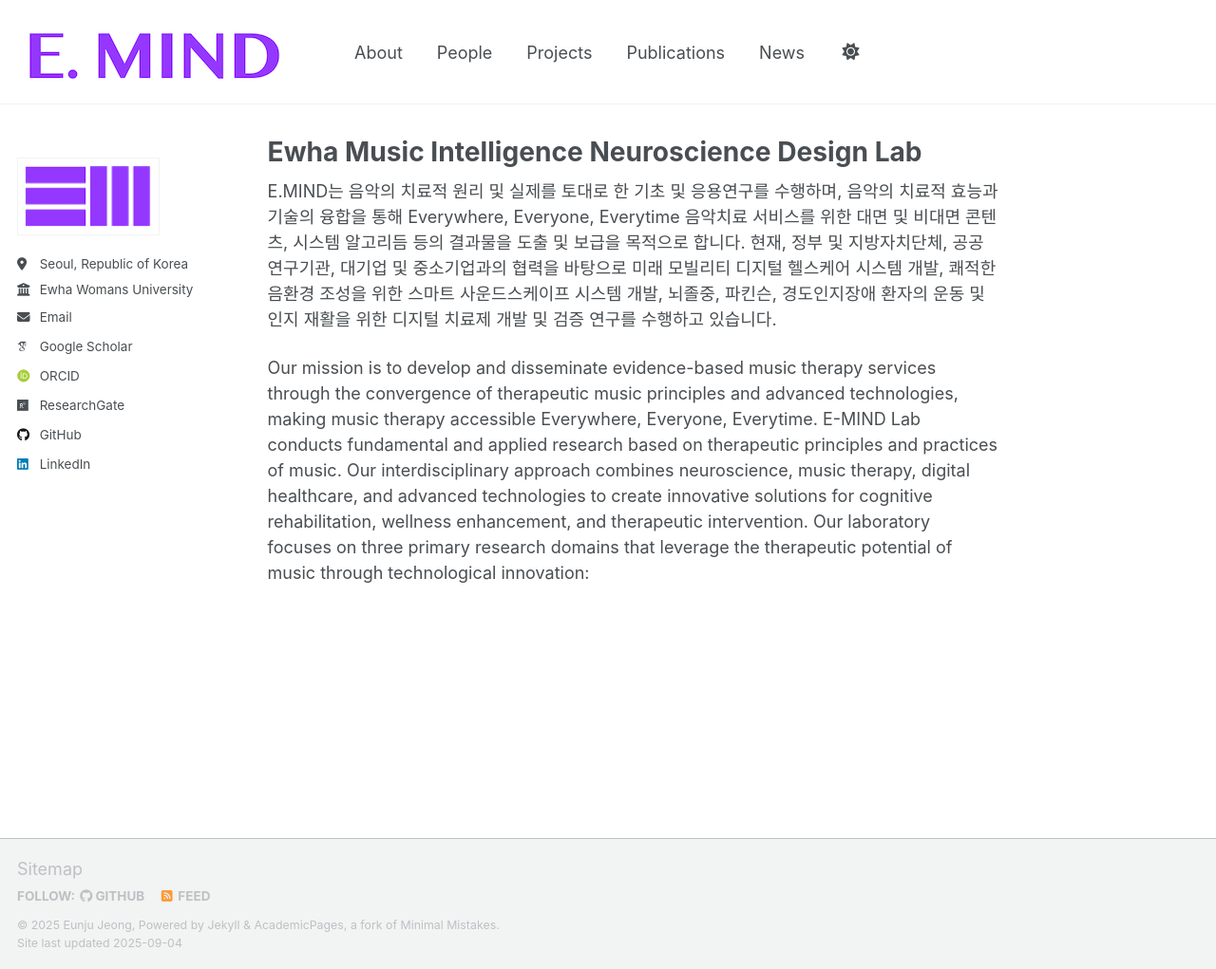
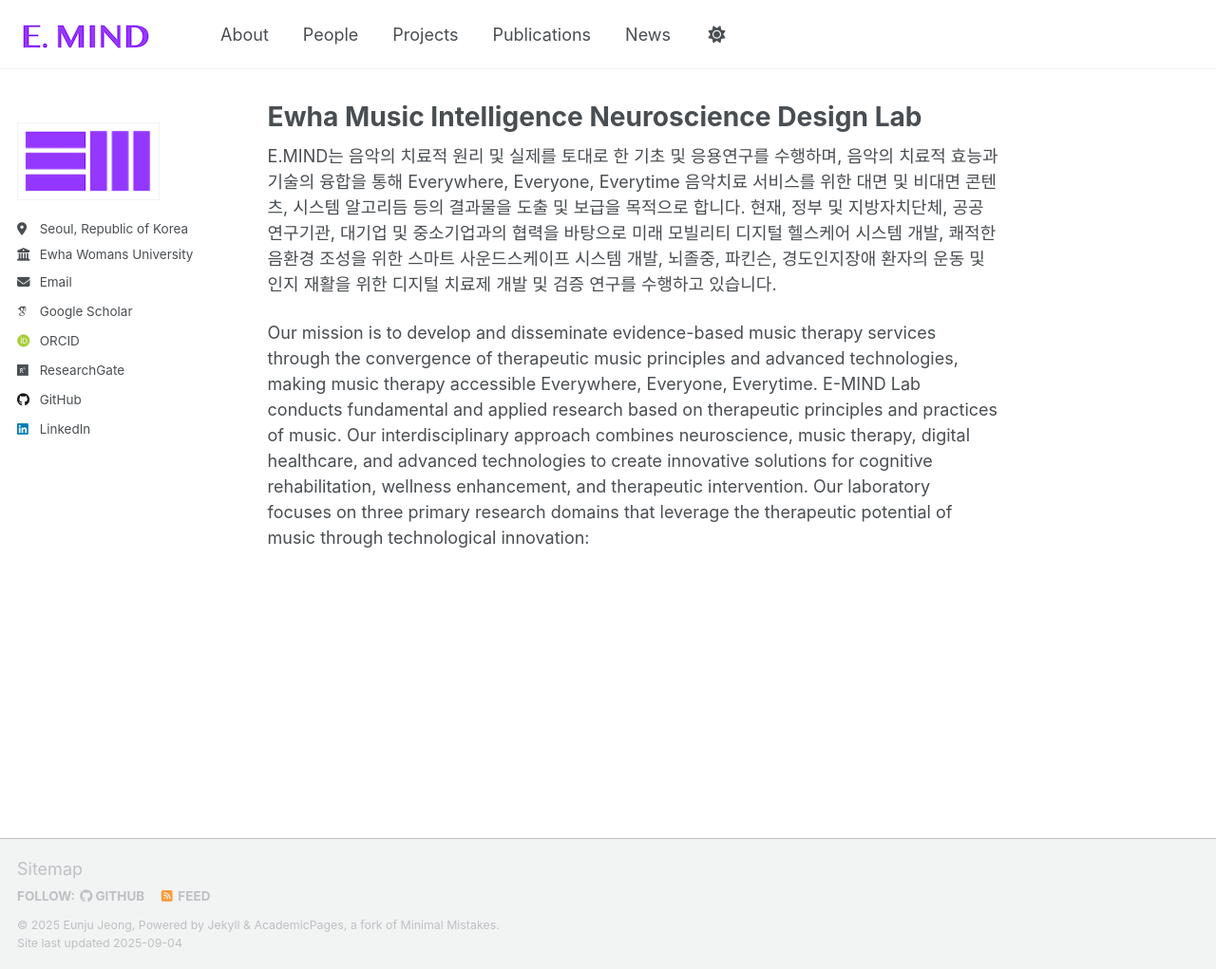
Before and after one commit to eunjujeong/E.MIND, a Jekyll site: the page built from _pages/about.md, in a window 1280 px wide and 1021 px high. Shown: the whole window at 95% size. Built offline with Jekyll 4.4.1, drawn with Linux system fonts in a browser that asks for light colours; some web fonts are replaced; a script that is not in the unit is left out.

Commit message:
Update masthead.html

```diff
--- a/_includes/masthead.html
+++ b/_includes/masthead.html
@@ -6,7 +6,7 @@
       <nav id="site-nav" class="greedy-nav">
         <button><div class="navicon"></div></button>
         <ul class="visible-links">
-          <li class="masthead__menu-item masthead__menu-item--lg persist"><a href="{{ base_path }}/"><img src="{{ base_path }}/images/logo4.png" alt="E-MIND Lab" height="5"></a></li>
+          <li class="masthead__menu-item masthead__menu-item--lg persist"><a href="{{ base_path }}/"><img src="{{ base_path }}/images/logo6.png" alt="E-MIND Lab" height="5"></a></li>
           {% for link in site.data.navigation.main %}
             {% if link.url contains 'http' %}
               {% assign domain = '' %}
```
